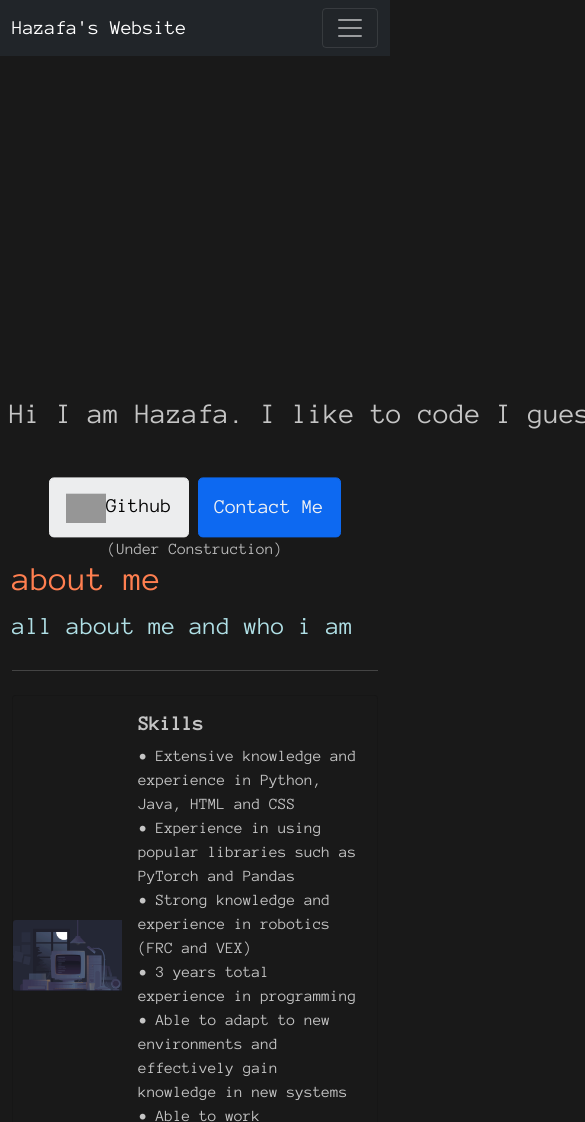
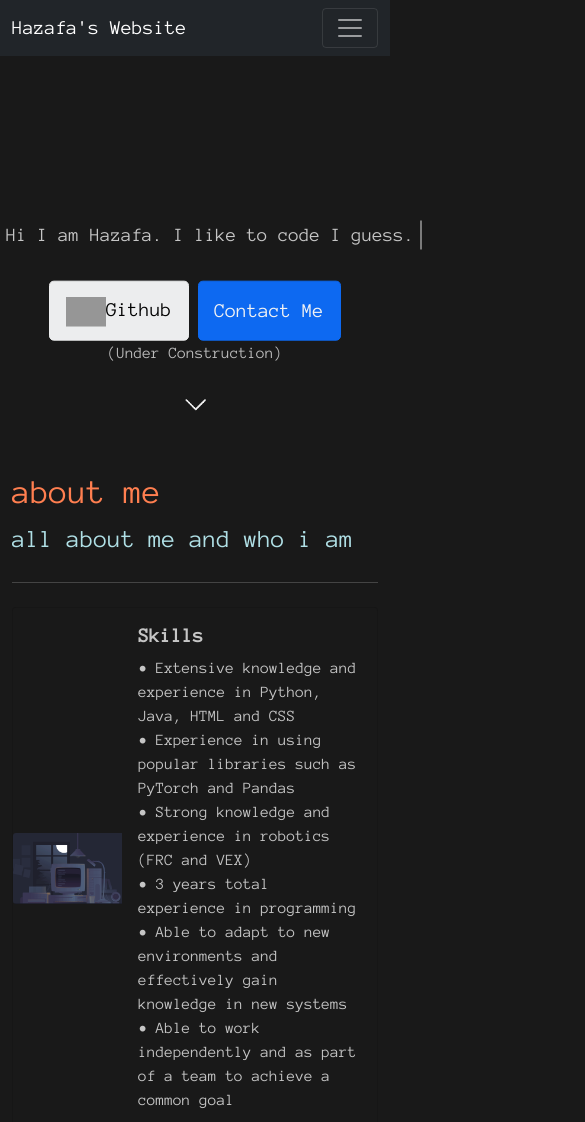
Before and after one commit to HazafaTan/HazafaTan.github.io, a plain HTML site: page index.html in a window 390 px wide. Shown: the top 1122 px of the page, 585 px wide, since content can reach past the window. Drawn offline with nearby package versions, Linux system fonts and the light colour scheme; grey boxes are pictures that could not be loaded.

Commit message:
Added Device Breakpoints

```diff
--- a/index.html
+++ b/index.html
@@ -41,13 +41,11 @@
               </script>
         <button type="button" class="btn btn-primary btn-lg" style="height:60px">Contact Me</button>
         <p>(Under Construction)</p>
-        <img src="arrow.gif" style="margin: 35%;" class="arrowimg">
+        <img src="arrow.gif"  class="arrowimg">
         </div>
         </div>
       </div>
     </body>
-
-
     <body>
       <script>
         AOS.init();
@@ -72,9 +70,7 @@
                       •	Able to adapt to new environments and effectively gain knowledge in new systems<br>
                       •	Able to work independently and as part of a team to achieve a common goal<br>
                       </p>
-                  </div>
-
-
+                    </div>
               </div>
           </div>
 
--- a/style.css
+++ b/style.css
@@ -10,6 +10,8 @@ html{
 .arrowimg{
   width: 25px;
   height: auto;
+  margin-top: auto;
+  margin-bottom: 50%;
 
 }
 body{
@@ -42,11 +44,11 @@ body{
 }
 .line-1{
     position: relative;
-    top: 50%;
+    top: 25%;
     width: 24em;
     margin: 0 auto;
     border-right: 2px solid rgba(255,255,255,.75);
-    font-size: 180%;
+    font-size: 120%;
     text-align: center;
     white-space: nowrap;
     overflow: hidden;
@@ -55,9 +57,8 @@ body{
 
 .container{
   position: relative;
-  top:50%;
+  top:25%;
 }
-
 /* Animation */
 .anim-typewriter{
   animation: typewriter 4s steps(44) 1s 1 normal both,
@@ -71,3 +72,15 @@ body{
   from{border-right-color: rgba(255,255,255,.75);}
   to{border-right-color: transparent;}
 }
+@media only screen and (min-width: 992px) {
+
+.line-1{
+  top:50%;
+  font-size: 180%;
+}
+.container{
+  position: relative;
+  top:50%;
+}
+
+}
```
